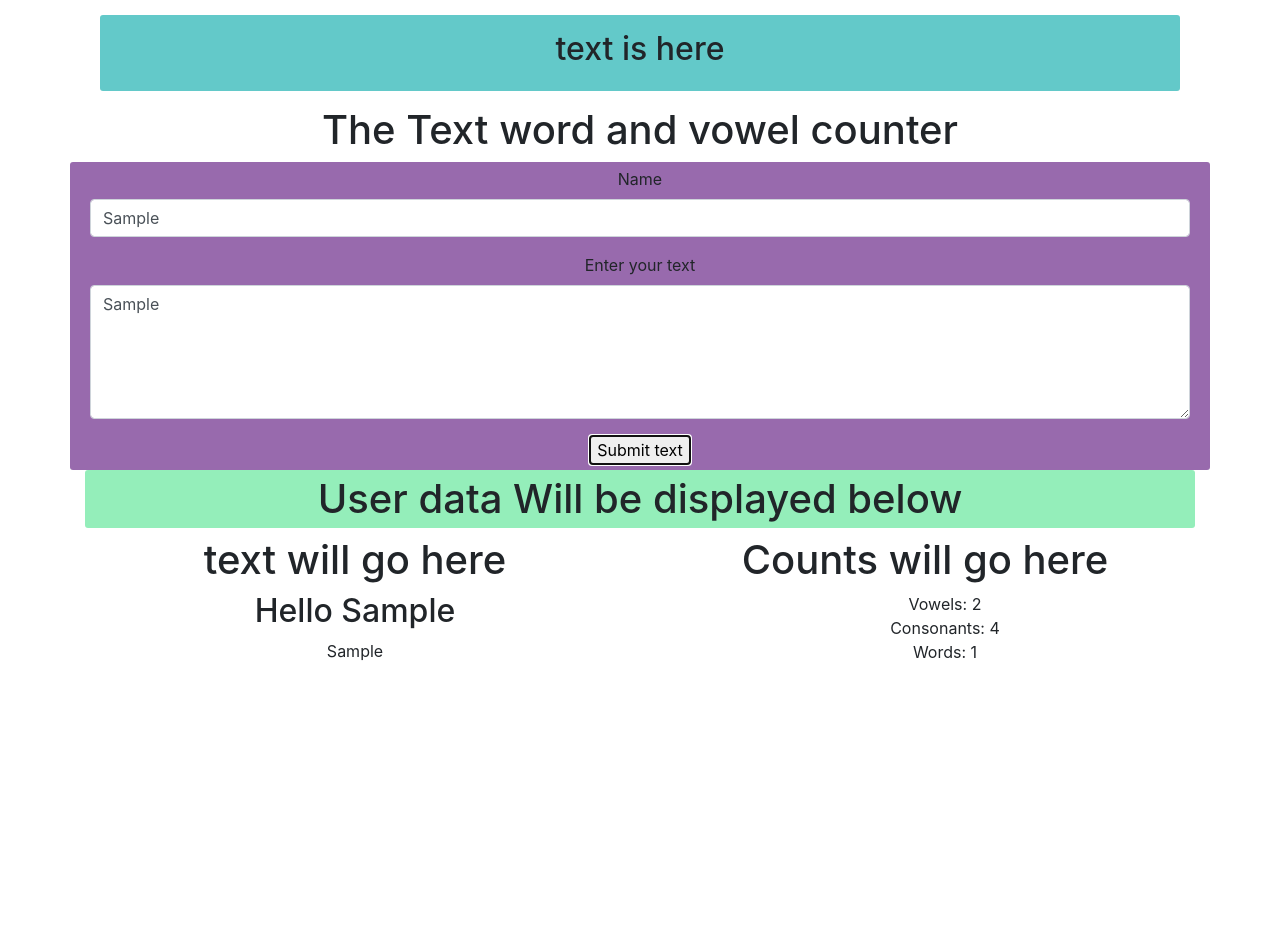
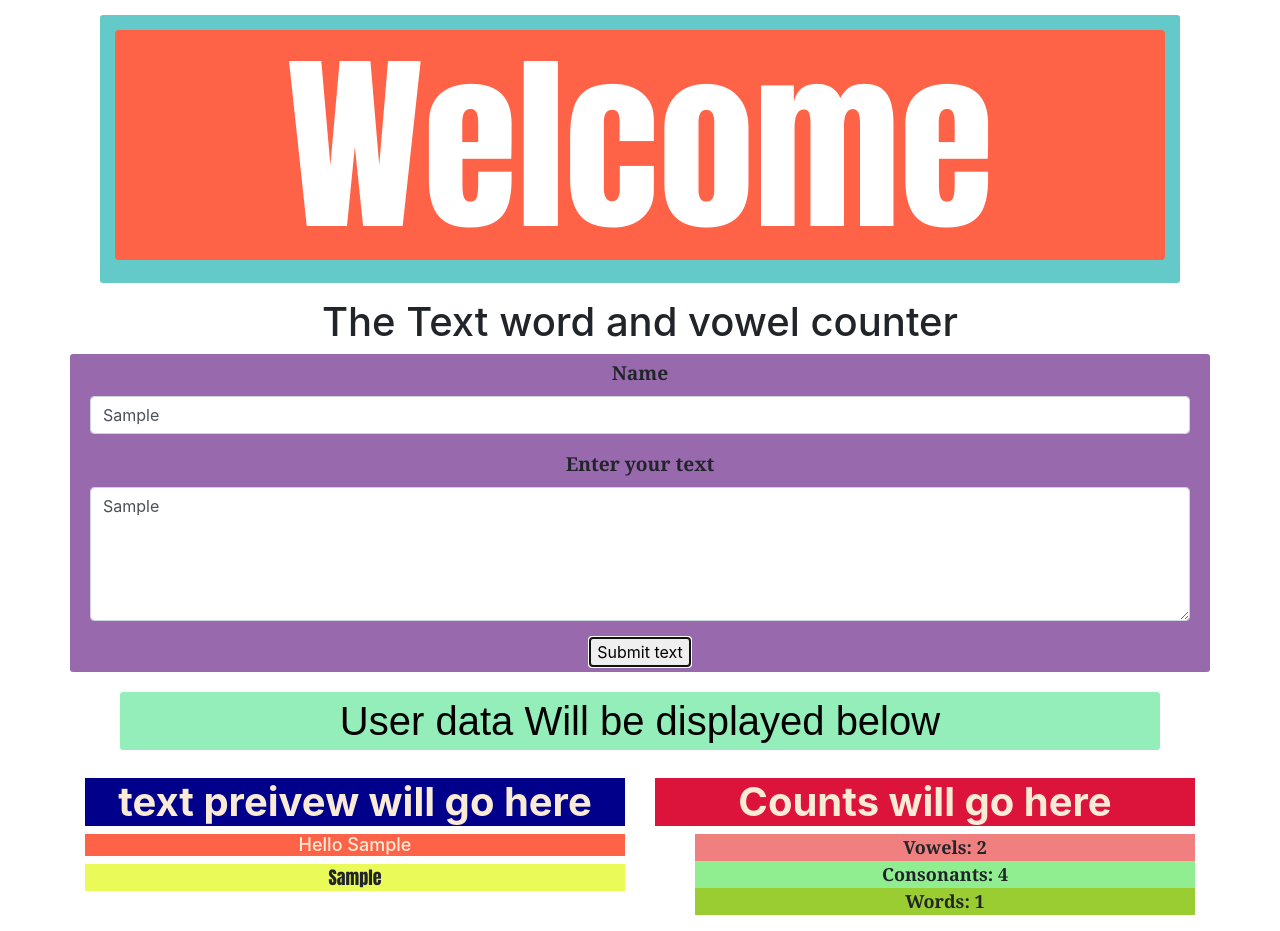
Before and after one commit to geomio/memory, a website built with webpack: page src/index.html in a window 1280 px wide. Both pictures are taken after typing "Sample", "Sample" into the empty fields and a click on the button "Submit text". Before the commit the page ends 800 px from the top, so only its background shows below. Built offline with nearby package versions, Linux system fonts and the light colour scheme.

Commit message:
add teaserOutput to show portion of text to user

```diff
--- a/src/css/styles.css
+++ b/src/css/styles.css
@@ -11,6 +11,12 @@
 
 #outputLabel {
   text-align: center;
+  margin: 10px;
+  padding: 10px;
+  font-size: 4em;
+  font-weight: bolder;
+  font-family:Arial, Helvetica, sans-serif;
+  color: black;
 }
 
 #outputRow{
@@ -25,7 +31,7 @@
   margin: 15px;
 }
 
-#h1Lable1 {
+#h1Label1 {
   text-align: center;
   padding: 5px;
   background-color: rgb(148, 238, 186);
@@ -39,4 +45,68 @@
 
 #userNameShow {
   display: none;
+  background-color: tomato;
+  font-size: large;
+  color: antiquewhite;
 }
+
+li {
+  font-size: large;
+  font-weight: bold;
+  font-family: Georgia, 'Times New Roman', Times, serif;
+}
+
+#vowelOutputCss {
+  background-color: lightcoral;
+}
+
+#consonantsOutputCss {
+  background-color: lightgreen;
+}
+
+#wordOutputCss {
+  background-color: yellowgreen;
+}
+
+#userTextCss {
+  font-family:Impact, Haettenschweiler, 'Arial Narrow Bold', sans-serif;
+  font-size: large;
+  font-weight: bold;
+  background-color: rgb(234, 250, 89);
+}
+
+#countedDisplayHead {
+  background-color: crimson;
+  color: antiquewhite;
+  font-weight: bold;
+}
+
+#textDisplayHead {
+  background-color: darkblue;
+  color: antiquewhite;
+  font-weight: bold;
+}
+
+.formTextCss {
+  font-weight: bold;
+  font-size: larger;
+  font-family: Georgia, 'Times New Roman', Times, serif;
+}
+
+#countList {
+  display: none;
+}
+
+#welcome {
+  font-size: 12em;
+  font-family: Impact, Haettenschweiler, 'Arial Narrow Bold', sans-serif;
+  font-weight: bolder;
+  color: white;
+  background-color: tomato;
+  border-radius: 4px;
+}
+
+.form {
+  padding: 10px;
+  margin: 10px;
+}
--- a/src/index.html
+++ b/src/index.html
@@ -7,7 +7,7 @@
 <body>
   <div class="container">
     <div class="jumbotron">
-      <h2>text is here</h2>
+      <h2 id="welcome">Welcome</h2>
     </div>
     <div class="row" id="row1">
       <div class="col-md-12">
@@ -18,11 +18,11 @@
       <div class="col-md-12">
         <form id="userTextForm">
           <div class="form-group">
-            <label for="userNameInput">Name</label>
+            <label for="userNameInput" class="formTextCss">Name</label>
             <input type="text" class="form-control" id="userNameInput">
           </div>
           <div class="form-group">
-            <label for="enterTextHere">Enter your text</label>
+            <label for="enterTextHere" class="formTextCss">Enter your text</label>
             <textarea class="form-control" id="enterTextHere" rows="5"></textarea>
           </div>
           <button type="submit">Submit text</button>
@@ -31,21 +31,21 @@
     </div>
     <div class="row" id="outputLabel">
       <div class="col-md-12">
-        <h1 id="h1Lable1">User data Will be displayed below</h1>
+        <h1 id="h1Label1">User data Will be displayed below</h1>
       </div>
     </div>
     <div class="row" id="outputRow">
       <div class="col-md-6" id="userTextOutput">
-        <h1>text will go here</h1>
+        <h1 id="textDisplayHead">text preivew will go here</h1>
         <h2 id="userNameShow">Hello <span id="userNameOutput"></span></h2>
-        <p><span id="outputUserText"></span></p>
+        <p id="userTextCss"><span id="outputUserText"></span></p>
       </div>
       <div class="col-md-6" id="userTextCountOutputs">
-        <h1>Counts will go here</h1>
+        <h1 id="countedDisplayHead">Counts will go here</h1>
         <ul id="countList">
-          <li>Vowels: <span id="vowelNumber"></span></li>
-          <li>Consonants: <span id="consonantsNumber"></span></li>
-          <li>Words: <span id="wordNumber"></span></li>
+          <li id="vowelOutputCss">Vowels: <span id="vowelNumber"></span></li>
+          <li id="consonantsOutputCss">Consonants: <span id="consonantsNumber"></span></li>
+          <li id="wordOutputCss">Words: <span id="wordNumber"></span></li>
         </ul>
       </div>
     </div>
--- a/src/journal.js
+++ b/src/journal.js
@@ -1,10 +1,11 @@
 
 export default function Journal(name, entry) {
   this.name = name;
-  this.entry =entry;
+  this.entry = entry;
   this.wordCount = 0;
   this.vowelCount = 0;
   this.consonantCount = 0;
+  this.teaser  = ""
 }
 
 Journal.prototype.testLog = function() {
@@ -43,12 +44,18 @@ Journal.prototype.findLetterCount = function() {
       } else if ( this.findVowel(letter)) {
         vowelCounter ++
       }
-      console.log("vowels: ", vowelCounter, " consonants: ", consonantCounter)
     });
   }
   this.vowelCount = vowelCounter
   this.consonantCount = consonantCounter
 }
 
-// let newJournal = new Journal("bob", "the cat Runs")
-// newJournal.findLetterCount()
+Journal.prototype.teaserOutput = function() {
+  let userTextShow = this.entry.split(" ")
+  if ( userTextShow.length >= 7) {
+    userTextShow.length = 8
+    this.teaser = userTextShow.join(" ")
+  } else {
+    this.teaser = userTextShow.join(" ")
+  }
+}
--- a/src/main.js
+++ b/src/main.js
@@ -9,26 +9,16 @@ $(document).ready(function() {
     event.preventDefault();
     const inputName = $('input#userNameInput').val();
     const inputText = $('textarea#enterTextHere').val();
-    console.log(inputName)
-    console.log(inputText)
-
-    // inputText.toLowerCase();
     const userEntry = new Journal(inputName, inputText);
-    $("#outputUserText").html(inputText)
+    userEntry.teaserOutput()
+    $("#outputUserText").html(userEntry.teaser)
     $("#userNameOutput").html(inputName)
     $("#userNameShow").show()
-    // const userArray = userEntry.inputText.split(" ");
-    //the function or prototype to loop through text to find counts
-    // the function to show and display all things
-    //remember to remove alerts and console logs
-    // console.log(userEntry.findVowel('U'));
-    // console.log(userEntry.findVowel('G'));
-    // console.log(userEntry.findConsonant('B'));
-    // console.log(userEntry.findConsonant('O'));
     userEntry.findLetterCount()
     $("#vowelNumber").html(userEntry.vowelCount)
     $("#consonantsNumber").html(userEntry.consonantCount)
     $("#wordNumber").html(userEntry.wordCount)
+    $("#countList").show()
     console.log(userEntry);
 
   });
```
Also changed, not shown: readme.md.
